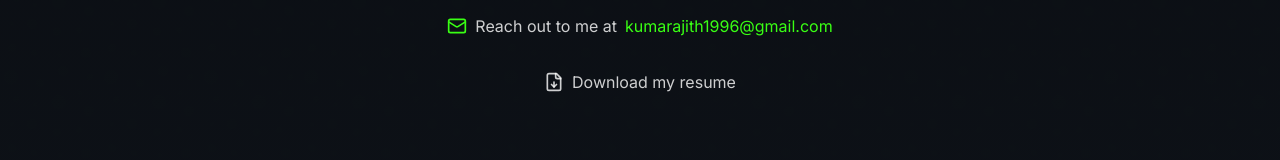
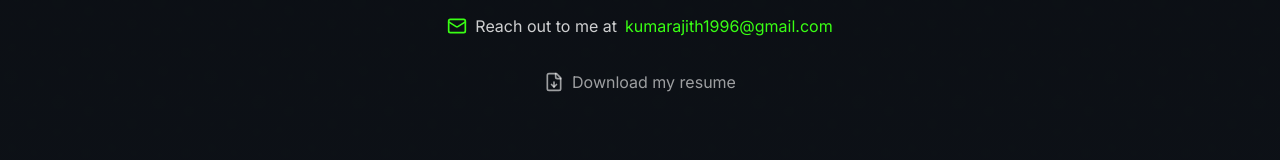
Before and after one commit to kumarajith/kumaji.dev, a React (Vite) app: page / in a window 1280 px wide. Shown: the part 1834-1994 px from the top of the page. Built offline with nearby package versions, Linux system fonts and the light colour scheme.

Commit message:
Adjust contact section appearance
- Modified the contact section to improve its visual integration with the overall design.

```diff
--- a/src/components/Contact.tsx
+++ b/src/components/Contact.tsx
@@ -19,7 +19,7 @@ const Contact: React.FC = () => {
           <a
             href="/resume.pdf"
             download
-            className="inline-flex items-center gap-2 text-white/80 hover:text-neon-green transition-colors mt-4"
+            className="inline-flex items-center gap-2 text-white/60 hover:text-neon-green transition-colors mt-4"
             title="Download Resume"
           >
             <FileDown className="h-5 w-5" />
```
